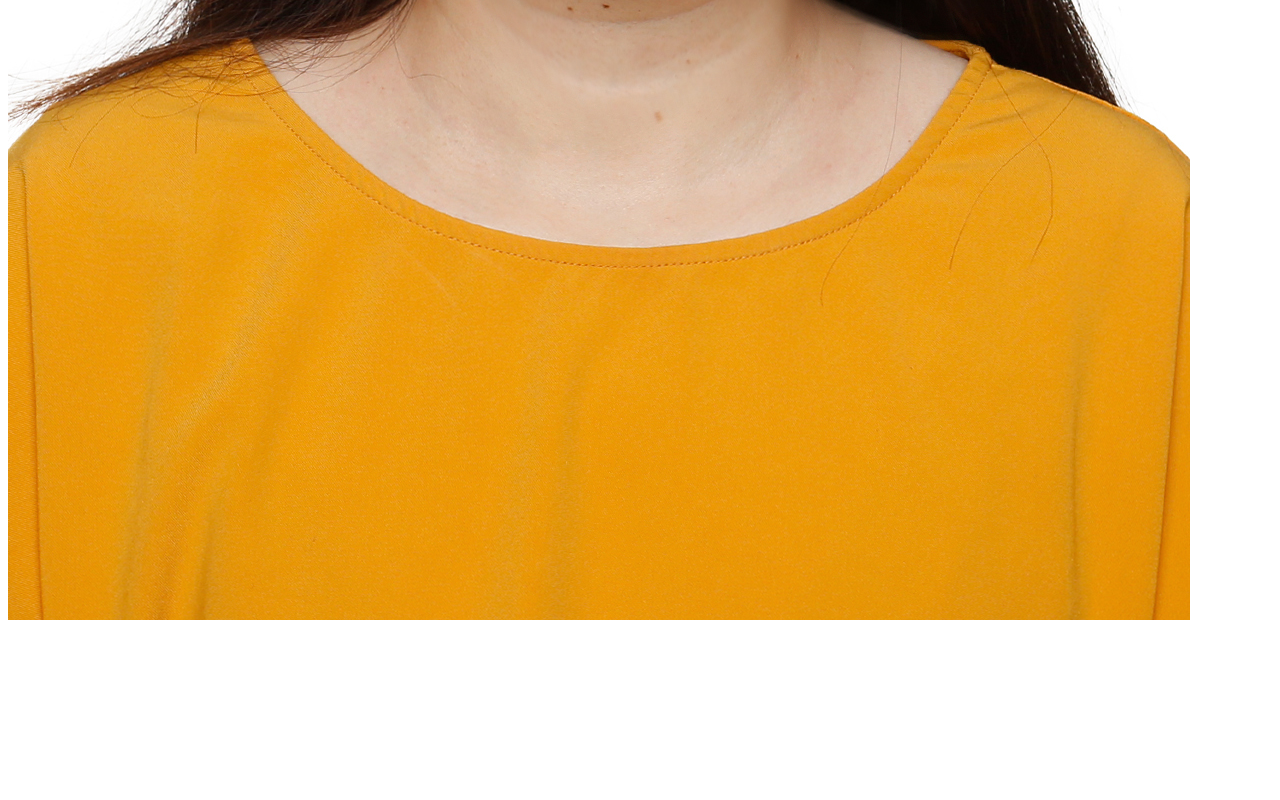
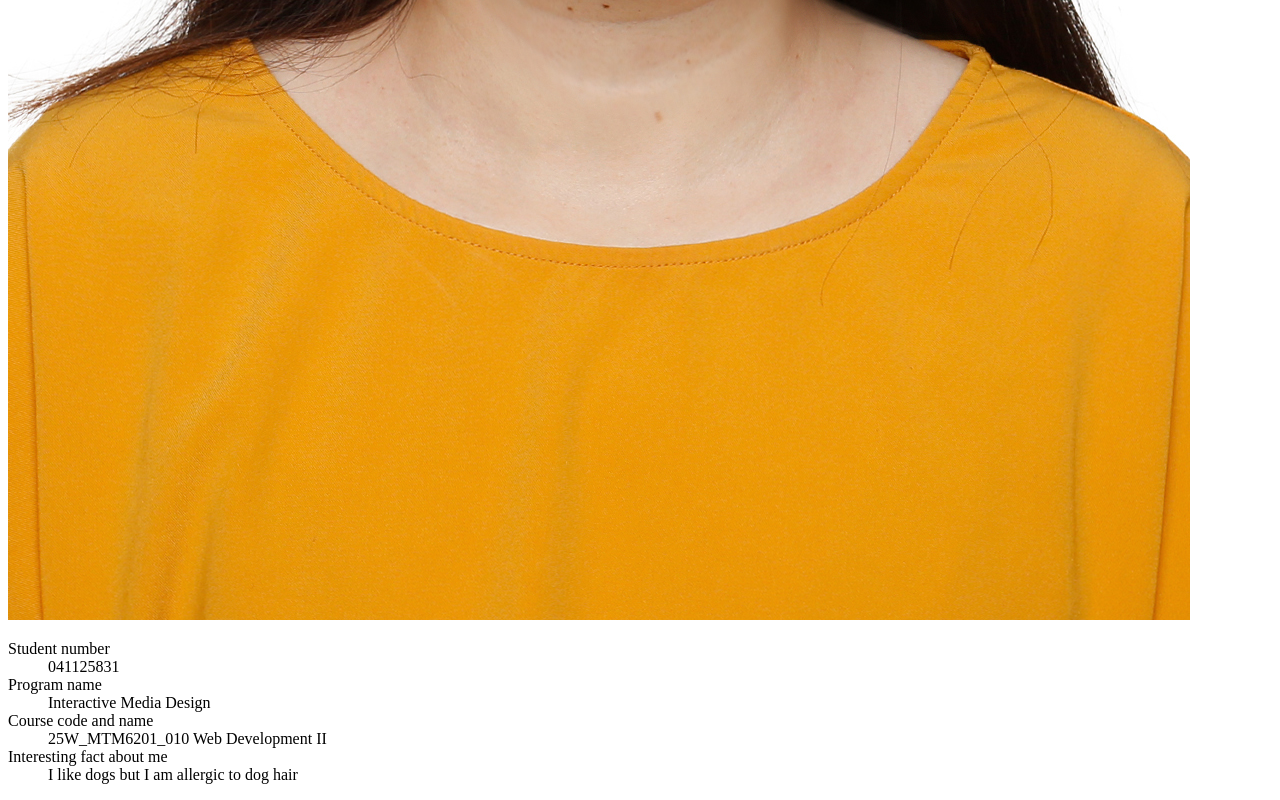
Before and after one commit to zhan0832/mtm6201-week1, a plain HTML site: page index.html in a window 1280 px wide. Shown: the part 1114-1914 px from the top of the page. Before the commit the page ends 1746 px from the top, so only its background shows below. Drawn offline with Linux system fonts and the light colour scheme.

Commit message:
Add a description list

```diff
--- a/index.html
+++ b/index.html
@@ -11,6 +11,16 @@
     </header>
     <main>
         <img src="images/AlePR.jpg" alt="yanzhang">
+        <dl>
+            <dt>Student number</dt>
+            <dd>041125831</dd>
+            <dt>Program name</dt>
+            <dd>Interactive Media Design</dd>
+            <dt>Course code and name</dt>
+            <dd>25W_MTM6201_010 Web Development II</dd>
+            <dt>Interesting fact about me</dt>
+            <dd>I like dogs but I am allergic to dog hair</dd>
+        </dl>
 
     </main>
     <footer>
```
